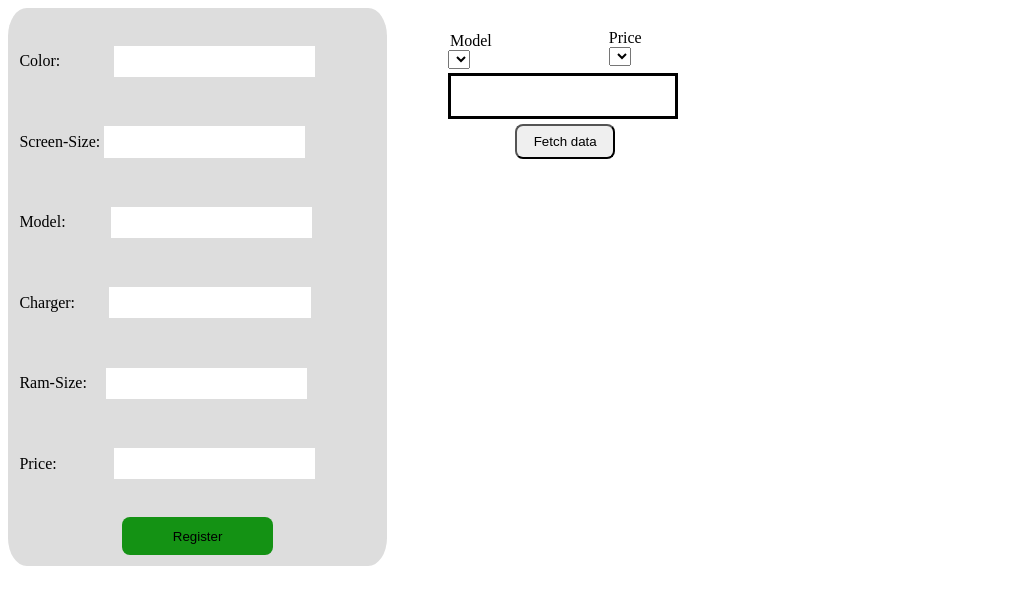
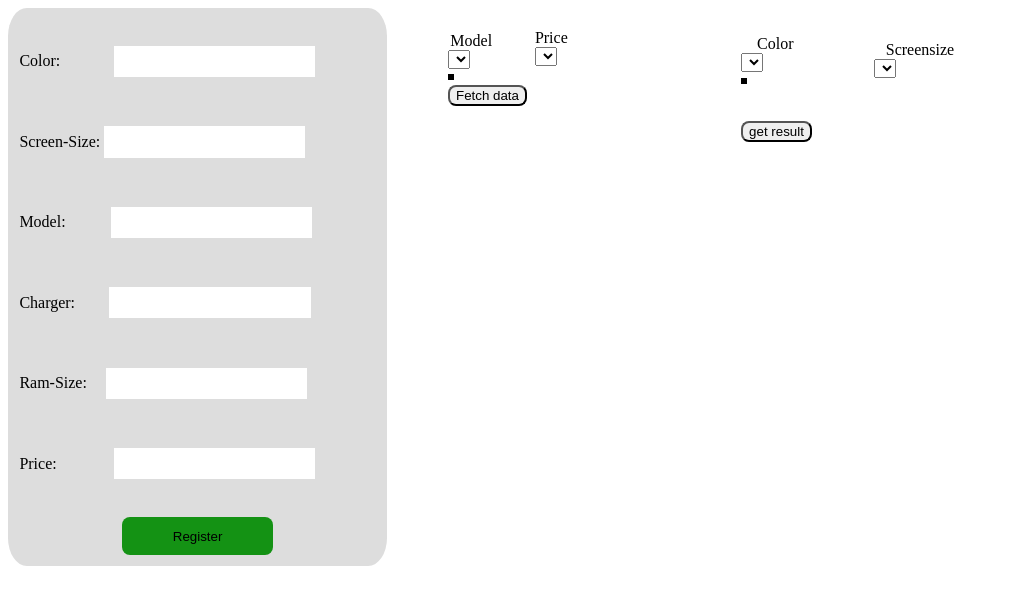
Before and after one commit to Obeleaustin/local_storage, a plain HTML site: page index.html in a window 1280 px wide. Both pictures are taken after a click on the button "Fetch data". Shown: the whole page, without its empty margins (0-1009 px from the left). Drawn offline with Linux system fonts and the light colour scheme.

Commit message:
my first commit

```diff
--- a/index.css
+++ b/index.css
@@ -48,23 +48,33 @@ input[type="text"]{
     top: 2%;
 }
 #select-price1{
-    margin-left: 240%;
+    margin-left: 110%;
     margin-top: -40px;
 }
 #display{
     border: 3px solid black;
     margin-top: 10%;
-    width: 335%;
-    padding-bottom: 60%;
+    width: max-content;
 }
 button{
-    width: 150%;
-    margin-left: 100%;
+    width: fit-content;
+    /* margin-left: 100%; */
     margin-top: 7%;
     border-radius: 8px;
-    padding: 12%;
     cursor: pointer;
 }
 #submit:hover{
     background-color: rgba(34, 32, 43, 0.5);
 }
+#select-screensizeColor{
+    margin-top: -42%;
+    margin-left: 58%;
+}
+#select-screensize{
+    margin-left: 25%;
+    margin-top: -6%;
+}
+#display2{
+    border: 3px solid black;
+    width: fit-content;
+}
--- a/index.html
+++ b/index.html
@@ -51,6 +51,20 @@
         <button type="button"
         onclick="myFunction()">Fetch data</button>
     </div>
+
+    <div id="select-screensizeColor">
+        <label for="Color">Color</label><br>
+        <select name="Color" id="Color">Color</select><br>
+
+        <div id="select-screensize">
+            <label for="Screensize">Screensize</label><br>
+            <select name="Screensize" id="Screensize"></select>
+        </div>
+
+        <div id="display2"></div>
+        <button type="button"
+        onclick="mySecondFunction()">get result</button>
+    </div>
     <script src="index.js"></script>
 </body>
 </html>
--- a/index.js
+++ b/index.js
@@ -10,15 +10,19 @@ let ram = document.getElementById('ram');
 let price = document.getElementById('price') ;
 let Submit = document.getElementById('submit');
 let btn = document.getElementById('btn1')
-let data = {};
+let data = [];
 let div = document.getElementById('display');
 let modelname = document.getElementById('modelname');
 let sm = document.getElementById('select-model')
 let sp = document.getElementById('select-price')
+let color1 = document.getElementById('Color')
+let screensize2 = document.getElementById('Screensize')
+let div2 = document.getElementById('display2')
 let modelValue = [];
 let modelData = [];
 let priceData = [];
 let priceValue = [];
+let colorData = []
 let computer = [];
 
 console.log('hey')
@@ -62,11 +66,11 @@ Submit.addEventListener('click', (event) =>{
 //push them into a different array
 
 let modelFunction = () => {
-    let Model = model.value;
+    // let Model = model.value;
     for(let j=0; j < localStorage.length; j++){
         let retrieveData = JSON.parse(localStorage.getItem(`data${j}`))
         modelData.push(retrieveData)
-        // console.log(modelData)
+        console.log(typeof(retrieveData))
 
     }
     for(let j = 0 ; j < modelData.length - 1; j++){
@@ -104,19 +108,19 @@ let priceFunction = () => {
     for(let a = 0; a < priceData.length - 1; a++){
         if(!priceValue){
             priceValue.push(modelData.Price);
-            console.log(priceValue)
+          //  console.log(priceValue)
         }
         if(!priceValue.includes(priceData[a].Price)){
             // console.log(`${j} done`)
             priceValue.push(priceData[a].Price);
-            console.log(priceValue);
+           // console.log(priceValue);
          }
     }
 
     for(let  a = 0; a <= priceValue.length - 1; a++){
         let createOption1 = document.createElement('option')
         createOption1.innerHTML = priceValue[a];
-        console.log(priceValue[a]);
+       // console.log(priceValue[a]);
         sp.appendChild(createOption1)
     }
 }
@@ -133,10 +137,7 @@ function myFunction(){
         let price = sp.value;
         if (modelData[j].Model === model && modelData[j].Price === price){
 
-
-            console.log('present')
-                    let retrieveData = JSON.parse(localStorage.getItem(`data${j}`))
-
+            let retrieveData = JSON.parse(localStorage.getItem(`data${j}`))
                         let paragraph1 = document.createElement('p');
                         let paragraph2 = document.createElement('p');
                         let paragraph3 = document.createElement('p');
@@ -159,106 +160,38 @@ function myFunction(){
                         div.appendChild(paragraph6)
         }
     }
-    // eve.preventDefault()
+    let get = div.innerHTML;
+    console.log(get)
 }
-// btn.addEventListener('click', (eve)=>{
-//     let Model = model.value;
-//      let Price = Number(price.value);
-//      for(let i=0; i < localStorage.length; i++){
-//     carData.filter((data)=>{
-//        if(data.Model === Model && data.Price === Price){
-//         }
-//     })
-// }
-//  eve.preventDefault();
-// })
+let get = div.innerHTML;
+console.log(typeof(get1))
+//further filter the values from the div data by color and
+//screensize
 
+function mySecondFunction(){
+    let get = div.innerHTML
 
+    for(let a = 0; a < get.length; a++){
+        let retrieve = JSON.parse(get(`data${a}`))
+        colorData.push(retrieve)
+        // console.log(retrieve)
+    }
+}
+// colorFunction()
+// let get = div.innerHTML;
 
-
-// carData = []
-// for(let i = 0; i< localStorage.length; i++){
-//     let retrieveData = JSON.parse(localStorage.getItem(`data${count}`))
-//     carData.push(retrieveData)
-//     console.log(carData)
-// }
-// carData = []
-// for(let i = 0; i< localStorage.length; i++){
-//     let retrieveData = JSON.parse(localStorage.getItem(`data${count}`))
-//     carData.push(retrieveData)
-//     console.log(carData)
+//  function mySecondFunction(){
+//     for(let a = 0; a < get.length; a++){
+//         let retrieve = JSON.parse(JSON.stringify(get))
+//         colorData.push(retrieve)
+//     }
+//     console.log(typeof(get))
+//     console.log(retrieve)
 
 // }
+// mySecondFunction()
+// function mySecondFunction(){
+    // for (let j = 0; j < get,length; j++){
 
-
-// console.log(carData)
-
-//  modelData = [];
-//  let Model = model.value
-//  for (let i = 0; i=localStorage.length; i++){
-//    modelData.filter((Model)=>{
-//      let retrieveData = JSON.parse(localStorage.getItem(`data${count}`))
-//      modelData.push(Model)
-//      console.log()
-//    })
-    // modelname.innerHTML = modelData.filter(modelValue);
-
-    // function modelValue(value){
-    //     return value = Model;
     // }
-
-
-    // modelname.innerHTML = modelData.filter(modelValue);
-
-    // function modelValue(modeldata){
-    //     return modeldata = modelData(model.value);
-    // }
-// //console.log(retrieveData.Model)
-// const result = modelData.filter(model => retrieveData < 2);
-// console.log(result)
-    // for(let m = 0; m = modelData.length; m++){
-    //     console.log('I entered here')
-    // let retrieveData = JSON.parse(localStorage.getItem(`data${m}`))
-    // console.log(retrieveData)
-    //     // modelValue.push(retrieveData.Model)
-    //     // console.log(modelValue)
-    // }
-
-    // var modelName = modelData.filter(function(model){
-    //     return model.Model == "dell";
-    // })
-    // console.log(modelName)
-    // var numbers = [1, 3, 6, 8, 11]
-
-    // var greaterThanSeven = numbers.filter(function(number){
-    //     return number > 7;
-    // });
-    // console.log(greaterThanSeven)
-
-    // var creatures = [
-    //     {name: "shark", habitat: "Ocean"},
-    //     {name: "whale", habitat: "Ocean"},
-    //     {name: "lion", habitat: "savanna"},
-    //     {name: "monkey", habitat: "jungle"}
-    // ]
-    // var aquaticCreatures = creatures.filter(function(creature){
-    //     return creature.habitat == "Ocean";
-    // });
-    // console.log(aquaticCreatures)
-// }
-        // modelData.forEach((data) => {
-        //     for(let i = 0; i < modelValue.length; i++){
-        //         if(data.Model === modelData[i].Model) {
-        //             check = true
-        //             console.log(check)
-        //         }
-        //     }
-
-        //     if (!check === true){
-        //         console.log('I entered here')
-        //         console.log(data.Model)
-        //         modelValue.push(data.Model);
-        //         console.log(modelValue)
-        //     }
-        //     check = false
-        //     }
+//}
```
Also changed, not shown: .JS (added).
